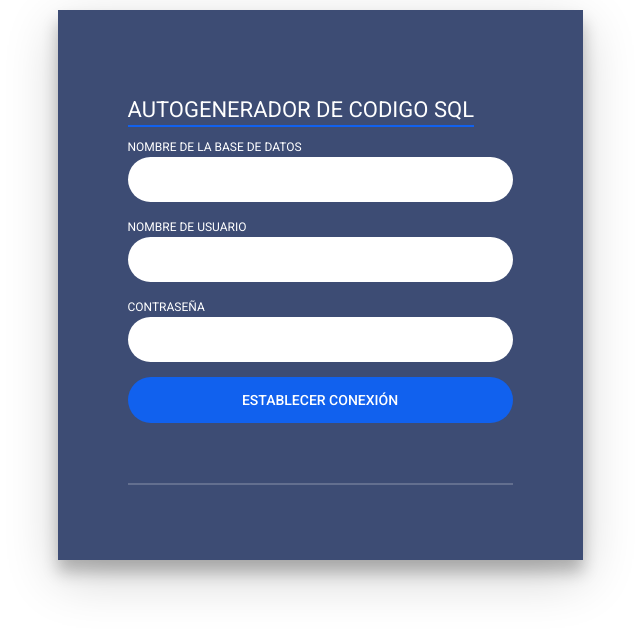
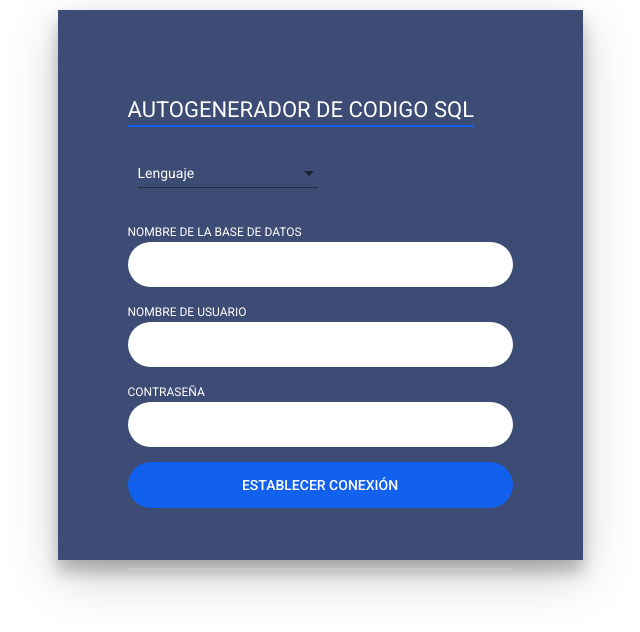
Before and after one commit to SebastianRV26/FrontendCRUD-BD2, an Angular app: page /login in a window 1280 px wide. Shown: the top 632 px of the page, without its empty margins (320-960 px from the left). Built offline with nearby package versions, Linux system fonts and the light colour scheme.

Commit message:
Select in login

```diff
--- a/src/app/components/login/login.component.css
+++ b/src/app/components/login/login.component.css
@@ -182,3 +182,22 @@ a {
 .foot-lnk {
     text-align: center;
 }
+
+mat-form-field{
+    margin-left: 10px;
+    margin-bottom: 0%;
+}
+
+.white {
+    color: white;
+}
+
+.mat-select {
+    width: 100%;
+    color: #fff;
+    text-align:center;
+}
+
+.input {
+    color: black;
+}
--- a/src/app/components/login/login.component.html
+++ b/src/app/components/login/login.component.html
@@ -5,6 +5,14 @@
         <input id="tab-2" type="radio" name="tab" class="sign-up"><label for="tab-2" class="tab"></label>
         <form class="login-form" [formGroup]="loginForm" (ngSubmit)="login()">
             <div class="sign-in-htm">
+                <div class="group">
+                    <mat-form-field appearance="standard">
+                        <mat-label class="white">Lenguaje</mat-label>
+                        <mat-select matNativeControl>
+                            <mat-option value="option1">SQL Server</mat-option>
+                            <mat-option value="option2">PostreSQL</mat-option>                        </mat-select>
+                    </mat-form-field>
+                </div>
                 <div class="group">
                     <label for="db_name" class="label">Nombre de la base de datos</label>
                     <input id="db_name" type="text" class="input" formControlName="db_name">
```
